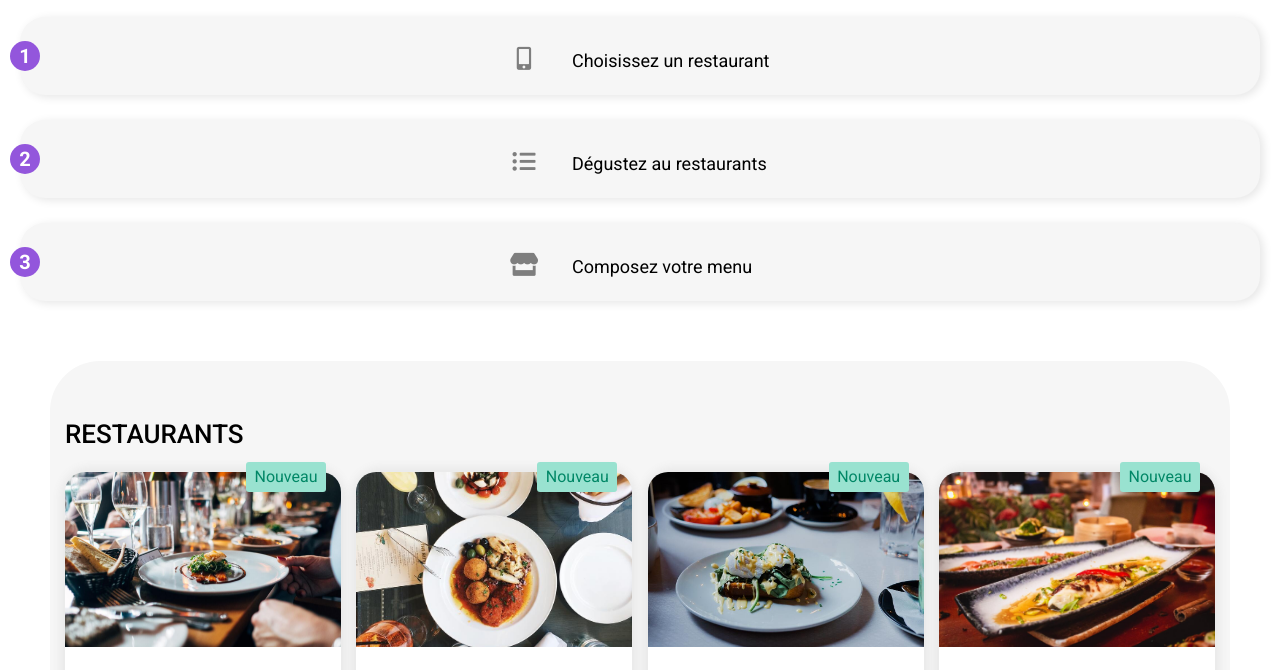
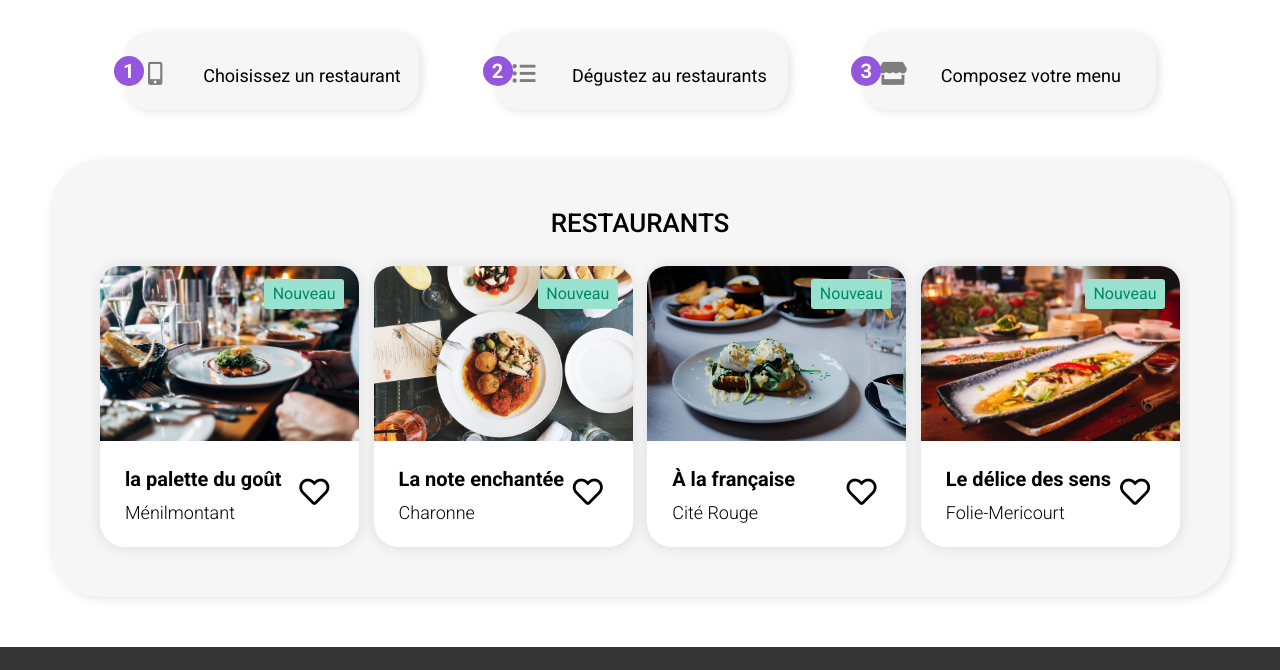
Before and after one commit to mohammedfetouah/MohammedFetouah_3_10052021, a website: page acceuil.html in a window 1280 px wide. Shown: the part 578-1248 px from the top of the page. Drawn offline with Linux system fonts and the light colour scheme; a web font is replaced by a local one.

Commit message:
mobile first sur page accueil

```diff
--- a/acceuil.html
+++ b/acceuil.html
@@ -39,7 +39,7 @@
             </form>
         </div>
     </div>
-    <section>
+    <section class="container">
         <nav class="nav">
             <h2>Fonctionnement</h2>
             <ul class="nav-bar">
--- a/sass/import/acceuil.scss
+++ b/sass/import/acceuil.scss
@@ -195,14 +195,39 @@
         display: flex;
         justify-content: space-between;
     }
+    .restaurant {
+        margin-top: 30px;
+
+    }
     .restaurants {
         position: relative;
         width: 24%;
+        .restaurants-new {
+            top: 43px;
+        }
+    }
+
+    ul.nav-bar {
+        display: flex;
+        justify-content: space-evenly;
+        li.nav-bar-list {
+            width: 25%;
+        }
     }
     .les-restaurants {
         background: #f6f6f6;
-        padding: 60px 15px 30px 15px;
-        margin: 0 50px 50px 50px;
+        padding: 50px;
         border-radius: 50px;
+        margin-top: 50px;
+        box-shadow: 3px 2px 10px #e5e5e5;
+    }
+    .nav {
+        margin: 0;
+    }
+    section.container {
+        margin: 50px 50px 50px 50px;
+        h2 {
+            text-align: center;
+        }
     }
 }
```
Also changed, not shown: css/styles.css, 1 other file.
